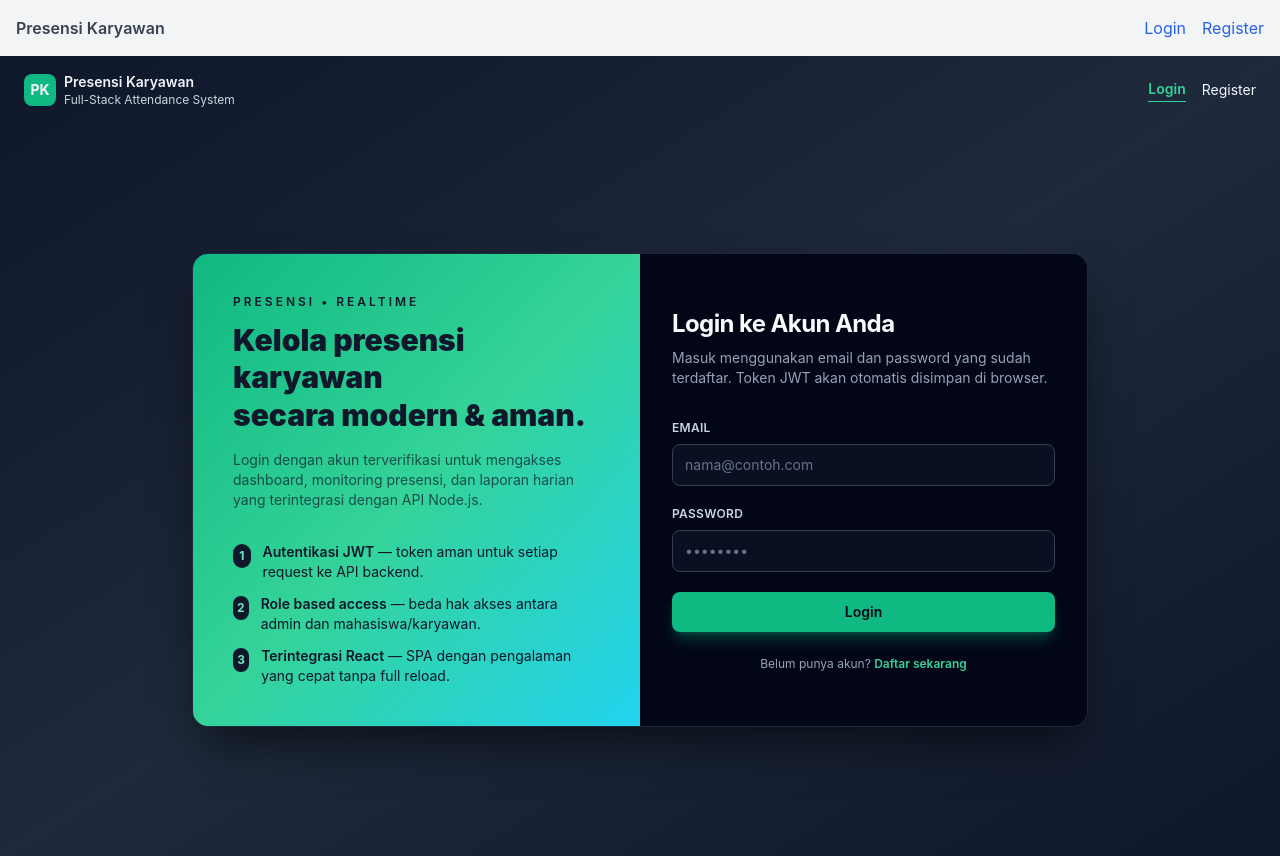
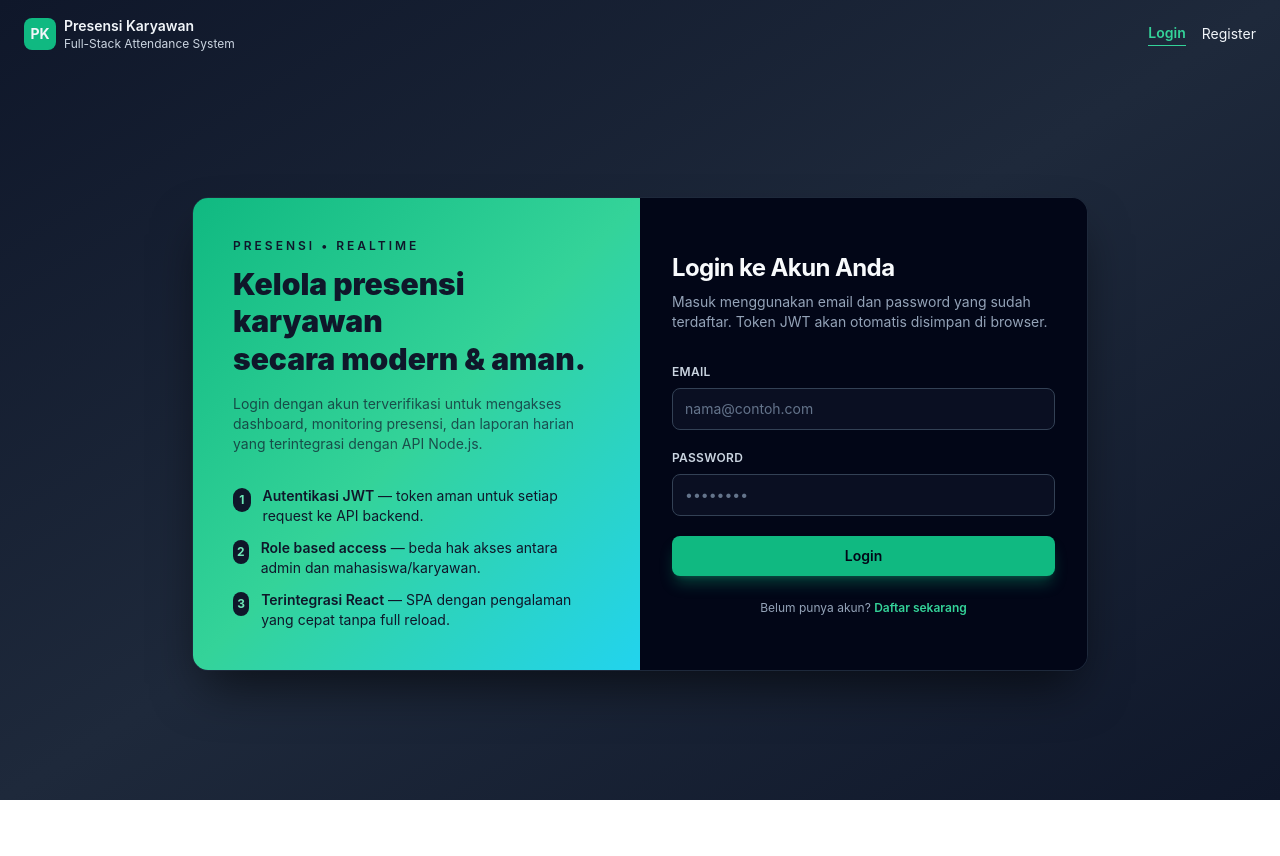
Before and after one commit to E-PPAW-TI503P-2025/PRKPAW_20230140223, a React (Create React App) app in the folder 20230140223-react/: page /login in a window 1280 px wide. After the commit the page ends 800 px from the top, so only its background shows below. Built offline with nearby package versions, Linux system fonts and the light colour scheme.

Commit message:
Refactor App component to simplify routing structure and remove unused navigation elements; remove Logout button from DashboardPage

```diff
--- a/20230140223-react/src/App.js
+++ b/20230140223-react/src/App.js
@@ -1,5 +1,6 @@
 import React from 'react';
-import { BrowserRouter as Router, Routes, Route, Link } from 'react-router-dom';
+import { BrowserRouter as Router, Routes, Route } from 'react-router-dom';
+
 import LoginPage from './components/LoginPage';
 import RegisterPage from './components/RegisterPage';
 import DashboardPage from './components/DashboardPage';
@@ -7,28 +8,13 @@ import DashboardPage from './components/DashboardPage';
 function App() {
   return (
     <Router>
-      <div>
-        <nav className="p-4 bg-gray-100 flex justify-between">
-          <div className="font-semibold text-gray-700">
-            Presensi Karyawan
-          </div>
-          <div>
-            <Link to="/login" className="mr-4 text-blue-600 hover:underline">
-              Login
-            </Link>
-            <Link to="/register" className="text-blue-600 hover:underline">
-              Register
-            </Link>
-          </div>
-        </nav>
-
       <Routes>
         <Route path="/login" element={<LoginPage />} />
         <Route path="/register" element={<RegisterPage />} />
         <Route path="/dashboard" element={<DashboardPage />} />
+        {/* default route ke login */}
         <Route path="/" element={<LoginPage />} />
       </Routes>
-      </div>
     </Router>
   );
 }
--- a/20230140223-react/src/components/DashboardPage.js
+++ b/20230140223-react/src/components/DashboardPage.js
@@ -178,14 +178,6 @@ function DashboardPage() {
                 </li>
               </ul>
             </div>
-
-            <button
-              onClick={handleLogout}
-              className="w-full rounded-lg bg-red-500/90 hover:bg-red-500 px-4 py-2.5 text-xs font-semibold text-slate-50
-                         shadow-lg shadow-red-500/30 transition-colors"
-            >
-              Logout
-            </button>
           </div>
         </aside>
       </main>
```
Also changed, not shown: 1 other file (tests, documents, lock files or other folders). Lines whose indentation alone changed are shown as unchanged.
